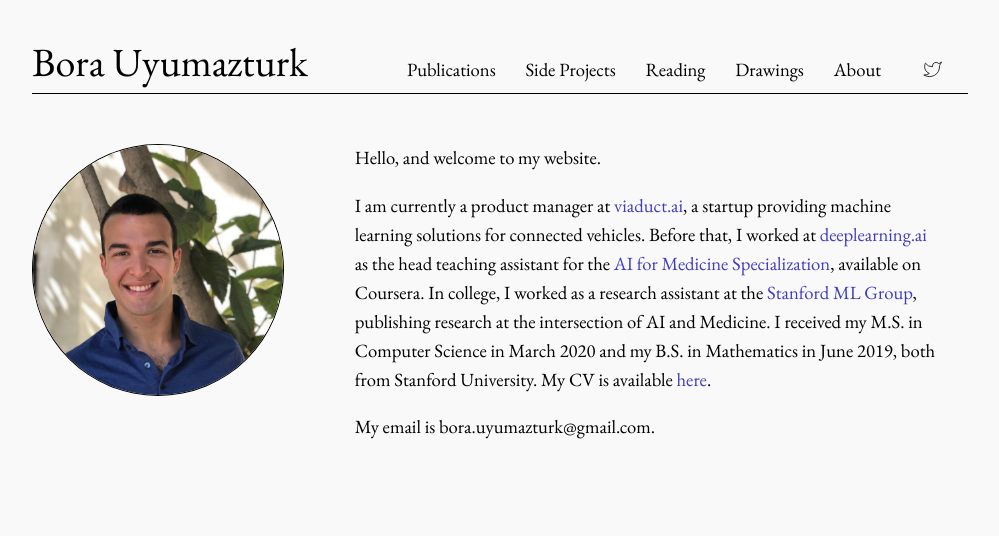
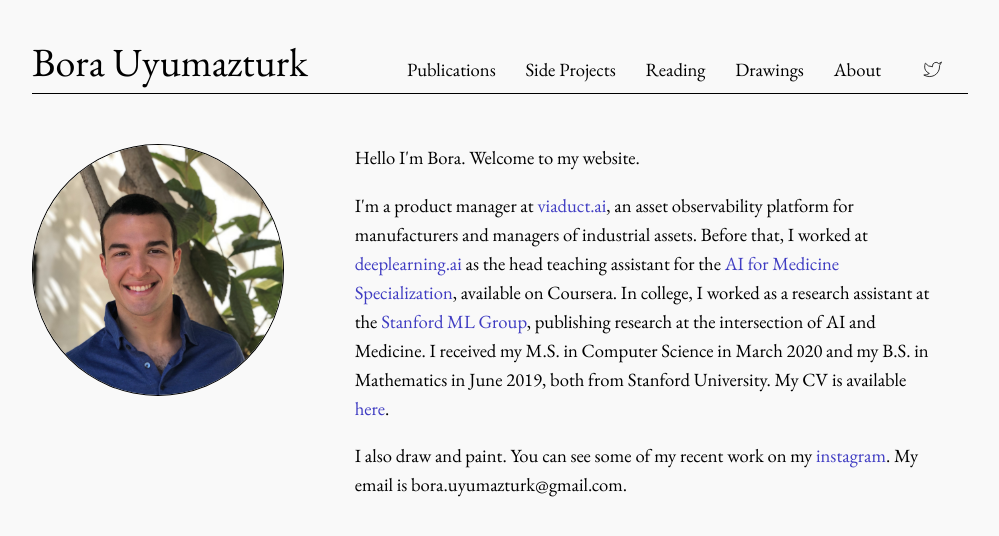
Before and after one commit to bora-uyumazturk/bora-uyumazturk.github.io, a Jekyll site: the page built from index.html, in a window 1280 px wide. Shown: the top 536 px of the page, without its empty margins (140-1139 px from the left). Built offline with Jekyll 4.4.1, drawn with Linux system fonts in a browser that asks for light colours.

Commit message:
Update index.html

```diff
--- a/index.html
+++ b/index.html
@@ -7,16 +7,16 @@ title: About Me
     <img class="headshot" src="assets/images/bora_pic.jpeg">
     <div class="bio">
       <p>
-        Hello, and welcome to my website.
+        Hello I'm Bora. Welcome to my website.
       </p>
       <p>
-        I am currently a product manager at <a href="https://viaduct.ai" target="_blank">viaduct.ai</a>, a startup providing machine learning solutions for connected vehicles.
+        I'm a product manager at <a href="https://viaduct.ai" target="_blank">viaduct.ai</a>, an asset observability platform for manufacturers and managers of industrial assets.
         Before that, I worked at <a href="https://deeplearning.ai">deeplearning.ai</a> as the head teaching assistant for the <a href="https://www.coursera.org/specializations/ai-for-medicine">AI for Medicine Specialization</a>, available on Coursera.
         In college, I worked as a research assistant at the <a href="https://stanfordmlgroup.github.io/" target="_blank">Stanford ML Group</a>, publishing research at the intersection of AI and Medicine.
         I received my M.S. in Computer Science in March 2020 and my B.S. in Mathematics in June 2019, both from Stanford University.  My CV is available <a href="assets/Bora_resume_August_2022.pdf">here</a>.
       </p>
       <p>
-        My email is bora.uyumazturk@gmail.com.
+       I also draw and paint. You can see some of my recent work on my <a href="https://www.instagram.com/borauyumazturk/?hl=en">instagram</a>. My email is bora.uyumazturk@gmail.com.
       </p>
     </div>
   </div>
```
